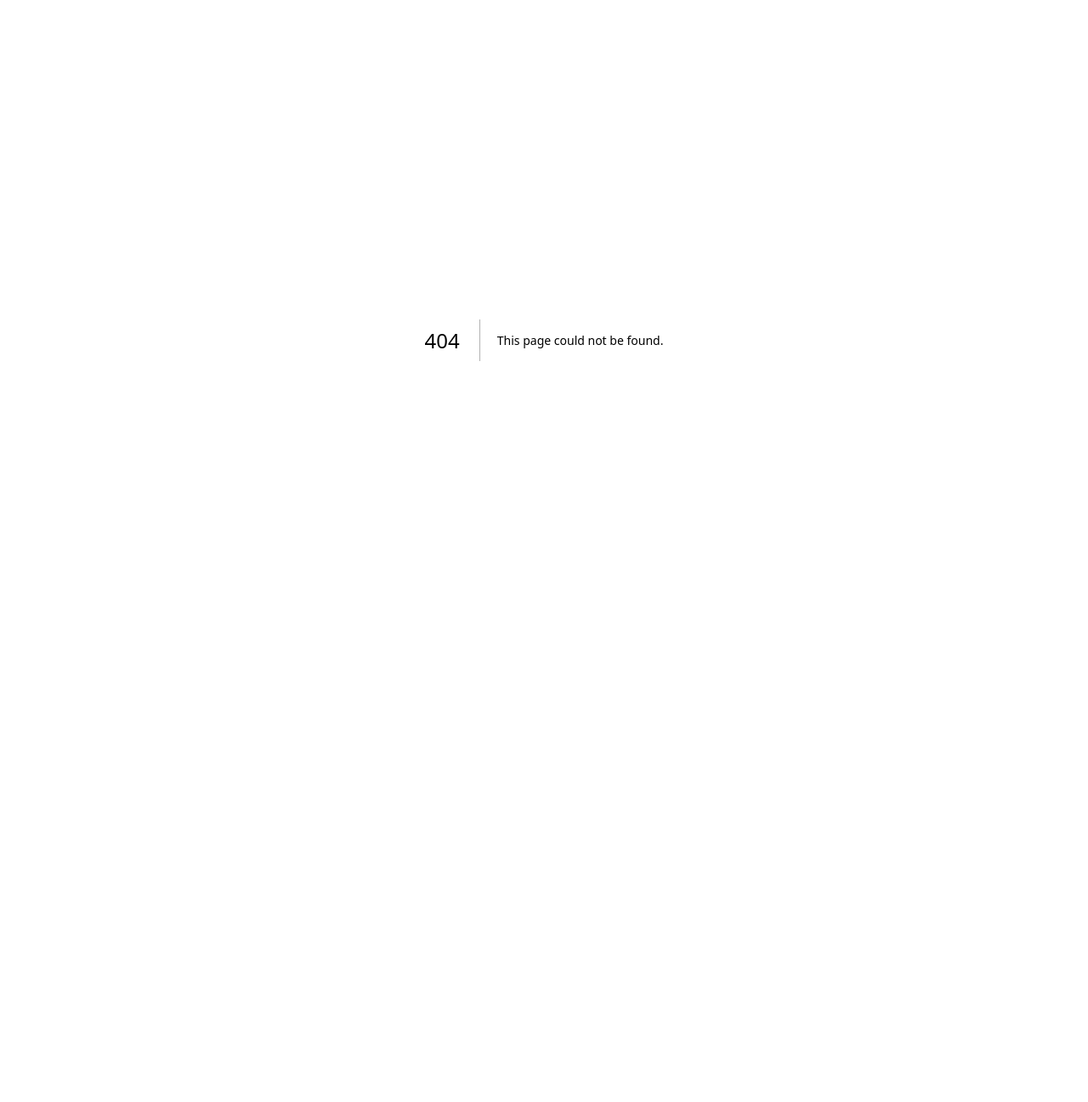
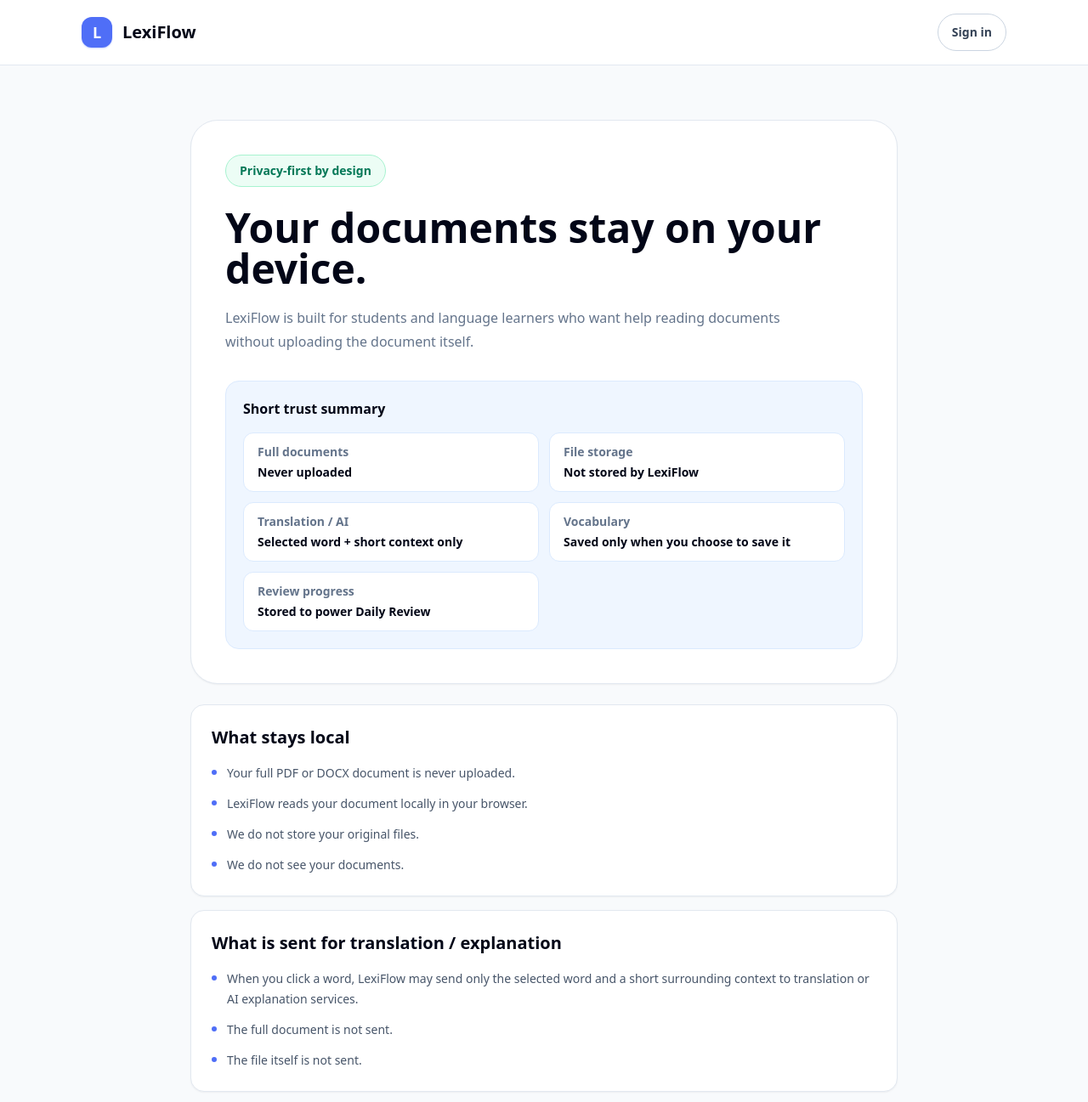
Before and after one commit to adhamollanazarov-cmyk/LexiFlow, a Next.js app: page /privacy in a window 1280 px wide. Before the commit this address had no page. Shown: the top 1297 px of the page at 85% size. Before the commit the page ends 800 px from the top, so only its background shows below. Built offline with nearby package versions, Linux system fonts and the light colour scheme.

Commit message:
privacy page

```diff
--- a/app/page.tsx
+++ b/app/page.tsx
@@ -62,12 +62,20 @@
             </span>
           </Link>
 
+          <div className="flex items-center gap-3">
+            <Link
+              href="/privacy"
+              className="hidden min-h-11 items-center px-2 text-sm font-semibold text-slate-500 transition hover:text-slate-950 sm:flex"
+            >
+              Privacy
+            </Link>
             <Link
               href="/login"
               className="flex min-h-11 items-center rounded-full border border-slate-300 px-4 py-2 text-sm font-semibold text-slate-700 transition hover:border-slate-400 hover:bg-slate-50"
             >
               Sign in
             </Link>
+          </div>
         </div>
       </header>
 
@@ -281,6 +289,14 @@
             </div>
           ))}
         </div>
+        <div className="mx-auto flex max-w-6xl justify-center border-t border-slate-200 px-4 py-6 sm:px-8">
+          <Link
+            href="/privacy"
+            className="text-sm font-semibold text-slate-500 transition hover:text-slate-950"
+          >
+            Privacy
+          </Link>
+        </div>
       </section>
     </main>
   );
--- /dev/null
+++ b/app/privacy/page.tsx
@@ -0,0 +1,155 @@
+import Link from "next/link";
+
+const sections = [
+  {
+    title: "What stays local",
+    items: [
+      "Your full PDF or DOCX document is never uploaded.",
+      "LexiFlow reads your document locally in your browser.",
+      "We do not store your original files.",
+      "We do not see your documents."
+    ]
+  },
+  {
+    title: "What is sent for translation / explanation",
+    items: [
+      "When you click a word, LexiFlow may send only the selected word and a short surrounding context to translation or AI explanation services.",
+      "The full document is not sent.",
+      "The file itself is not sent."
+    ]
+  },
+  {
+    title: "Saved vocabulary",
+    items: [
+      "Words you choose to save are stored in your account.",
+      "Saved vocabulary can include the word, translation, short context or example, explanation, and review progress.",
+      "This is needed so you can review words later."
+    ]
+  },
+  {
+    title: "Daily Review",
+    items: [
+      "LexiFlow stores review progress such as next review date, review count, and learning level.",
+      "This helps show Today's review and flashcards."
+    ]
+  },
+  {
+    title: "Analytics",
+    items: [
+      "LexiFlow may collect basic product analytics such as page views or safe events like reader opened, review started, or export clicked.",
+      "Analytics must not include document text, selected word text, filename, email, API keys, or tokens."
+    ]
+  },
+  {
+    title: "Your control",
+    items: [
+      "You can delete saved vocabulary anytime.",
+      "Account deletion options may be added later."
+    ]
+  }
+];
+
+const trustSummary = [
+  ["Full documents", "Never uploaded"],
+  ["File storage", "Not stored by LexiFlow"],
+  ["Translation / AI", "Selected word + short context only"],
+  ["Vocabulary", "Saved only when you choose to save it"],
+  ["Review progress", "Stored to power Daily Review"]
+];
+
+export default function PrivacyPage() {
+  return (
+    <main className="min-h-screen bg-slate-50 text-slate-950">
+      <header className="border-b border-slate-200 bg-white/95">
+        <div className="mx-auto flex max-w-6xl items-center justify-between px-5 py-4 sm:px-8">
+          <Link href="/" className="flex items-center gap-3">
+            <span className="flex h-9 w-9 items-center justify-center rounded-xl bg-[#4F6EF7] text-lg font-bold text-white shadow-sm shadow-indigo-200">
+              L
+            </span>
+            <span className="text-xl font-bold tracking-normal text-slate-950">
+              LexiFlow
+            </span>
+          </Link>
+
+          <Link
+            href="/login"
+            className="flex min-h-11 items-center rounded-full border border-slate-300 px-4 py-2 text-sm font-semibold text-slate-700 transition hover:border-slate-400 hover:bg-slate-50"
+          >
+            Sign in
+          </Link>
+        </div>
+      </header>
+
+      <section className="mx-auto max-w-4xl px-5 py-12 sm:px-8 sm:py-16">
+        <div className="rounded-[2rem] border border-slate-200 bg-white p-6 shadow-sm sm:p-10">
+          <div className="inline-flex rounded-full border border-emerald-200 bg-emerald-50 px-4 py-2 text-sm font-semibold text-emerald-700">
+            Privacy-first by design
+          </div>
+
+          <h1 className="mt-6 text-3xl font-bold tracking-normal text-slate-950 sm:text-5xl">
+            Your documents stay on your device.
+          </h1>
+          <p className="mt-5 max-w-2xl text-base leading-7 text-slate-500">
+            LexiFlow is built for students and language learners who want help
+            reading documents without uploading the document itself.
+          </p>
+
+          <div className="mt-8 rounded-2xl border border-blue-100 bg-blue-50 p-5">
+            <h2 className="text-base font-bold text-slate-950">
+              Short trust summary
+            </h2>
+            <div className="mt-4 grid gap-3 sm:grid-cols-2">
+              {trustSummary.map(([label, value]) => (
+                <div
+                  key={label}
+                  className="rounded-xl border border-blue-100 bg-white px-4 py-3"
+                >
+                  <p className="text-sm font-semibold text-slate-500">
+                    {label}
+                  </p>
+                  <p className="mt-1 text-sm font-bold text-slate-950">
+                    {value}
+                  </p>
+                </div>
+              ))}
+            </div>
+          </div>
+        </div>
+
+        <div className="mt-6 grid gap-4">
+          {sections.map((section) => (
+            <section
+              key={section.title}
+              className="rounded-2xl border border-slate-200 bg-white p-6 shadow-sm"
+            >
+              <h2 className="text-xl font-bold tracking-normal text-slate-950">
+                {section.title}
+              </h2>
+              <ul className="mt-4 space-y-3">
+                {section.items.map((item) => (
+                  <li key={item} className="flex gap-3 text-sm leading-6 text-slate-600">
+                    <span className="mt-2 h-1.5 w-1.5 shrink-0 rounded-full bg-[#4F6EF7]" />
+                    <span>{item}</span>
+                  </li>
+                ))}
+              </ul>
+            </section>
+          ))}
+        </div>
+
+        <div className="mt-8 flex flex-col gap-3 rounded-2xl border border-slate-200 bg-white p-5 shadow-sm sm:flex-row sm:items-center sm:justify-between">
+          <p className="text-sm leading-6 text-slate-500">
+            Questions about privacy? This page will stay honest as LexiFlow
+            evolves.
+          </p>
+          <Link
+            href="/"
+            className="inline-flex min-h-11 items-center justify-center rounded-lg bg-slate-950 px-5 py-2.5 text-sm font-semibold text-white transition hover:bg-slate-800"
+          >
+            Back to home
+          </Link>
+        </div>
+      </section>
+    </main>
+  );
+}
```
Lines whose indentation alone changed are shown as unchanged.
